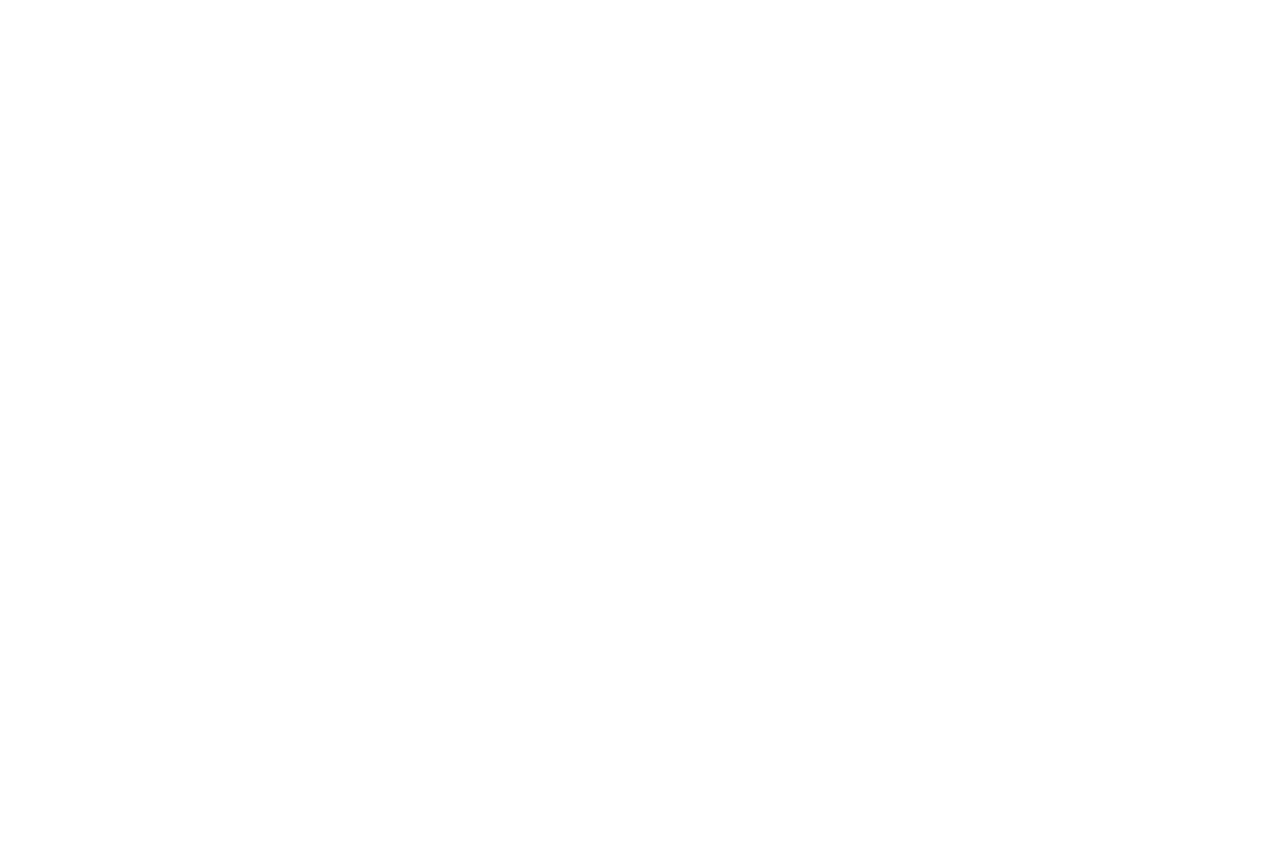
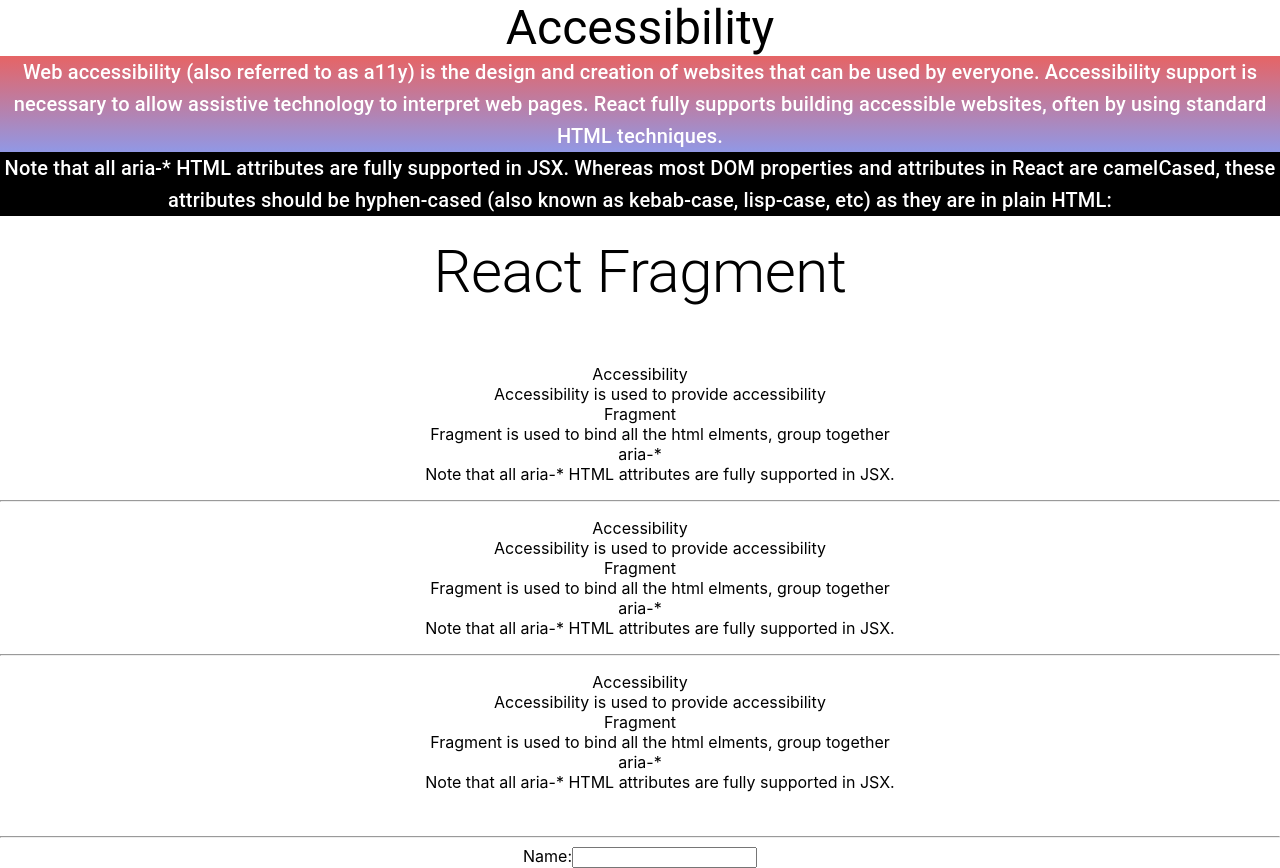
Before and after one commit to antony-mpokket/mui_tutorial, a React (Create React App) app: page /accessibility in a window 1280 px wide. Before the commit this address had no page. Before the commit the page ends 800 px from the top, so only its background shows below. Built offline with nearby package versions, Linux system fonts and the light colour scheme.

Commit message:
Accessibility

```diff
--- a/src/components/Routes.jsx
+++ b/src/components/Routes.jsx
@@ -45,6 +45,9 @@
 import MuiResponsiveness from "./MuiResponsiveness";
 
 
+import Accessibility from "./react_main_concepts/Accessibility";
+
+
 
 
 const CustomRoutes = () => {
@@ -89,6 +92,10 @@
         <Route path="/timeline" element={<MuiTimeline />} />
         <Route path="/masonry" element={<MuiMasonry />} />
         <Route path="/responsiveness" element={<MuiResponsiveness />} />
+
+
+        {/* React Main Concepts */}
+        <Route path="/accessibility" element={<Accessibility />} />
       </Routes>
     </Router>
   );
--- /dev/null
+++ b/src/components/react_main_concepts/Accessibility.tsx
@@ -0,0 +1,99 @@
+import React, { Fragment } from "react";
+import Typography from "@mui/material/Typography";
+
+const items = [
+  {
+    id: 1,
+    term: "Accessibility",
+    description: "Accessibility is used to provide accessibility",
+  },
+  {
+    id: 2,
+    term: "Fragment",
+    description:
+      "Fragment is used to bind all the html elments, group together",
+  },
+  {
+    id: 3,
+    term: "aria-*",
+    description:
+      "Note that all aria-* HTML attributes are fully supported in JSX.",
+  },
+];
+
+function ListItem(item: any) {
+  return (
+    <Fragment>
+      <dt>{item.term}</dt>
+      <dd>{item.description}</dd>
+    </Fragment>
+  );
+}
+
+const Accessibility = () => {
+  return (
+    <>
+      <Typography variant="h3">Accessibility</Typography>
+      <Typography
+        variant="h6"
+        color={"white"}
+        sx={{
+          background: "linear-gradient(#e66465, #9198e5);",
+        }}
+      >
+        Web accessibility (also referred to as a11y) is the design and creation
+        of websites that can be used by everyone. Accessibility support is
+        necessary to allow assistive technology to interpret web pages. React
+        fully supports building accessible websites, often by using standard
+        HTML techniques.
+      </Typography>
+      <Typography variant="h6" bgcolor={"black"} color="white">
+        Note that all aria-* HTML attributes are fully supported in JSX. Whereas
+        most DOM properties and attributes in React are camelCased, these
+        attributes should be hyphen-cased (also known as kebab-case, lisp-case,
+        etc) as they are in plain HTML:
+      </Typography>{" "}
+      <br />
+      <Typography variant="h2">React Fragment</Typography> <br />
+      <br />
+      <dl>
+        {items.map(
+          (item) =>
+            // <ListItem item={item} key={item.id} />
+            ListItem(item)
+          //   ListItem(item)
+        )}
+      </dl>
+      <hr />
+      <dl>
+        {items.map(
+          (item) => (
+            <Fragment key={item.id}>
+              <dt>{item.term}</dt>
+              <dd>{item.description}</dd>
+            </Fragment>
+          )
+          //   ListItem(item)
+        )}
+      </dl>
+      <hr />
+      <dl>
+        {items.map(
+          (item) => (
+            <>
+              <dt>{item.term}</dt>
+              <dd>{item.description}</dd>
+            </>
+          )
+          //   ListItem(item)
+        )}
+      </dl>
+      <br />
+      <hr />
+      <label htmlFor="namedInput">Name:</label>
+      <input id="namedInput" type="text" name="name" />
+    </>
+  );
+};
+
+export default Accessibility;
```
